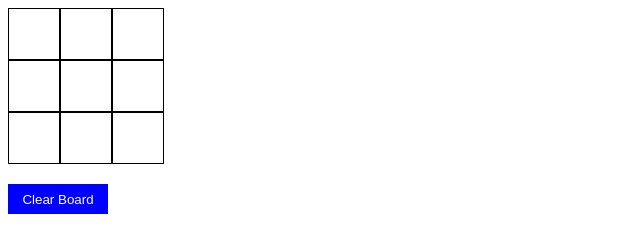
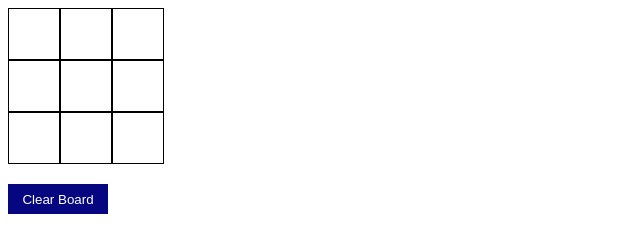
Before and after one commit to saket-kr-jha/tic-tak-toe-Javascript, a plain HTML site: page index.html in a window 1280 px wide. Shown: the whole page, without its empty margins (0-640 px from the left). Drawn offline with Linux system fonts and the light colour scheme.

Commit message:
adding hover effect on button

```diff
--- a/index.html
+++ b/index.html
@@ -21,11 +21,14 @@
 
         button {
             margin-top: 20px;
-            background-color: blue;
+            background-color: rgb(6, 6, 128);
             color: white;
             border: none;
             height: 30px;
             width: 100px;
+        }
+        button:hover{
+            background-color: rgb(4, 4, 100);
         }
     </style>
 </head>
```
